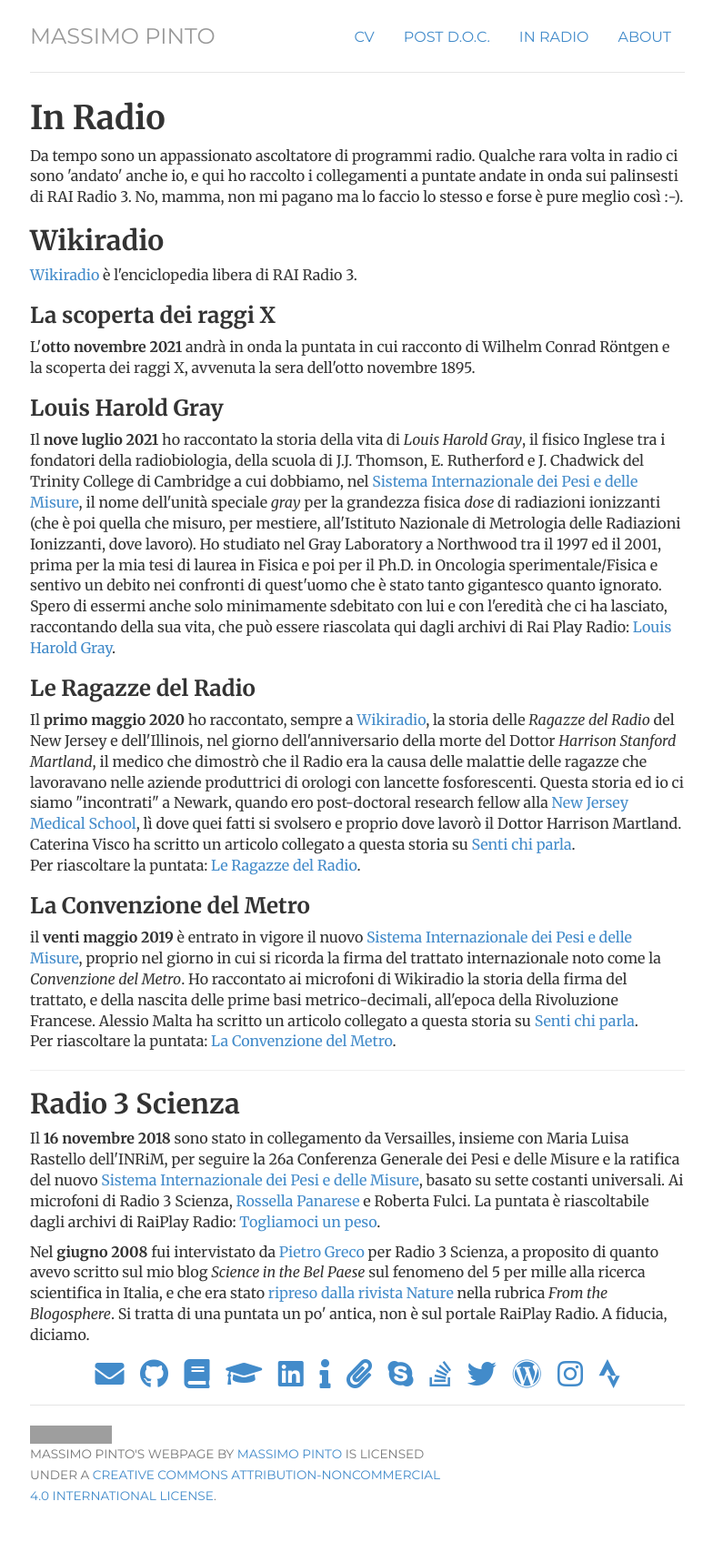
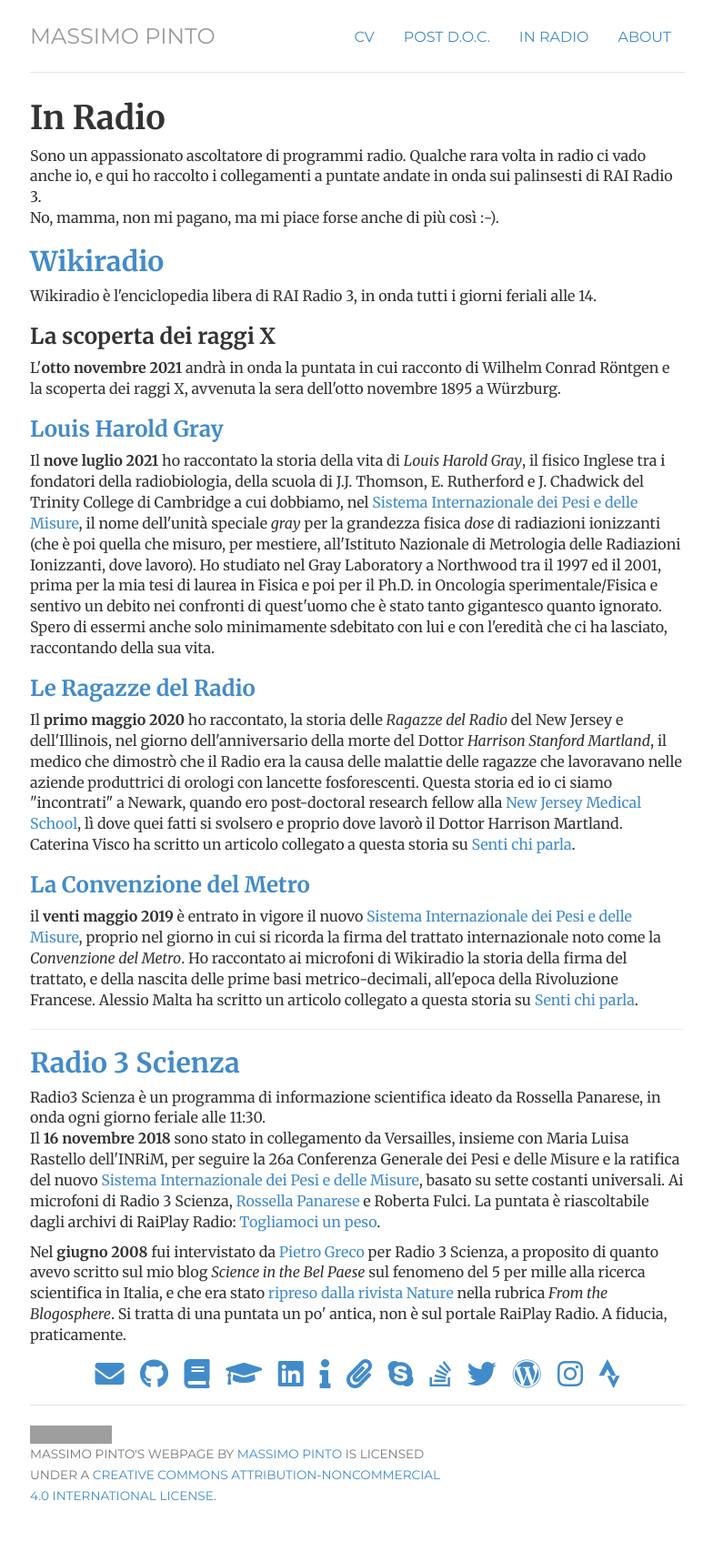
Before and after one commit to massimopinto/massimopinto.github.io, a Jekyll site: the page built from inRadio/index.html, in a window 1280 px wide. Shown: the whole page at 91% size, without its empty margins (247-1031 px from the left). Built offline with Jekyll 4.4.1, drawn with Linux system fonts in a browser that asks for light colours; grey boxes are pictures that could not be loaded.

Commit message:
aggiornati link a programmi radio e puntate, pagina In Radio

```diff
--- a/inRadio/index.html
+++ b/inRadio/index.html
@@ -1,22 +1,30 @@
 ---
 layout: default
 title: in Radio
+description: My contributions to the Italian national public radio.
 ---
 <div class="blurb">
   <h1>In Radio</h1>
 
-  <p>
-Da tempo sono un appassionato ascoltatore di programmi radio. Qualche rara volta in radio
-ci sono 'andato' anche io, e qui ho raccolto i collegamenti a puntate andate in
-onda sui palinsesti di RAI Radio 3. No, mamma, non mi pagano ma lo faccio lo
-stesso e forse è pure meglio così :-).
+<p>
+Sono un appassionato ascoltatore di programmi radio. Qualche rara volta in radio
+ci vado anche io, e qui ho raccolto i collegamenti a puntate andate in
+onda sui palinsesti di RAI Radio 3. <br> No, mamma, non mi pagano, ma mi piace forse anche di più così :-).
 </p>
-<h2> Wikiradio </h2>
-<a href="https://www.raiplayradio.it/programmi/wikiradio/archivio/puntate/">Wikiradio</a> è l'enciclopedia libera
-di RAI Radio 3.
+
+<!--
+<div class="row marketing">
+	<div class="col-sm-4">
+	<img  class="img-circle avatar" alt="Massimo Pinto" src="../img/Massimo2017.jpeg">
+</div>
+-->
+<a href="https://www.raiplayradio.it/programmi/wikiradio/archivio/puntate/"><h2> Wikiradio </h2></a>
+Wikiradio è l'enciclopedia libera di RAI Radio 3, in onda tutti i giorni feriali alle 14.
 <h3>La scoperta dei raggi X</h3>
-L'<b>otto novembre 2021</b> andrà in onda la puntata in cui racconto di Wilhelm Conrad Röntgen e la scoperta dei raggi X, avvenuta la sera dell'otto novembre 1895.
-<h3>Louis Harold Gray</h3>
+L'<b>otto novembre 2021</b> andrà in onda la puntata in cui racconto di Wilhelm Conrad Röntgen e la scoperta dei raggi X, avvenuta la sera dell'otto novembre 1895 a Würzburg.
+
+<a
+href="https://www.raiplayradio.it/audio/2021/06/WIKIRADIO---Louis-Harold-Gray-ddc201aa-0184-474f-b9fa-1a33fdd4f44a.html"><h3>Louis Harold Gray</h3></a>
 Il <b>nove luglio 2021</b> ho raccontato la storia della vita di <em>Louis Harold Gray</em>, il fisico
 Inglese tra i fondatori della radiobiologia, della scuola di J.J. Thomson, E.
 Rutherford e J. Chadwick del Trinity College di Cambridge a cui dobbiamo, nel <a
@@ -28,14 +36,10 @@
 Northwood tra il 1997 ed il 2001, prima per la mia tesi di laurea in Fisica e
 poi per il Ph.D. in Oncologia sperimentale/Fisica e sentivo un debito nei
 confronti di quest'uomo che è stato tanto gigantesco quanto ignorato. Spero di essermi anche solo minimamente
-sdebitato con lui e con l'eredità che ci ha lasciato, raccontando della sua vita,
-che può essere riascolata qui dagli archivi di Rai Play Radio: <a
-href="https://www.raiplayradio.it/audio/2021/06/WIKIRADIO---Louis-Harold-Gray-ddc201aa-0184-474f-b9fa-1a33fdd4f44a.html">Louis
-Harold Gray</a>.
+sdebitato con lui e con l'eredità che ci ha lasciato, raccontando della sua vita.
 
-<h3>Le Ragazze del Radio</h3>
-  Il <b>primo maggio 2020</b> ho raccontato, sempre a <a
-  href="https://www.raiplayradio.it/programmi/wikiradio/archivio/puntate/">Wikiradio</a>,
+<a href="https://www.raiplayradio.it/audio/2020/04/WIKIRADIO---Le-ragazze-del-radio--d1be44a8-6cdd-476e-9efa-d7a0285d2946.html"><h3>Le Ragazze del Radio</h3></a>
+  Il <b>primo maggio 2020</b> ho raccontato,
   la storia delle <em>Ragazze del Radio</em> del New Jersey e dell'Illinois,
   nel giorno dell'anniversario della morte del Dottor <em>Harrison Stanford
   Martland</em>, il medico che dimostrò che il Radio era la causa delle malattie
@@ -46,15 +50,17 @@
   Dottor Harrison Martland. Caterina Visco ha scritto un articolo collegato a
   questa storia su <a
   href="https://sentichiparla.it/salute/sicurezza-sul-lavoro-la-lezione-delle-ragazze-del-radio/">Senti
-  chi parla</a>. <br>
-  Per riascoltare la puntata: <a href="https://www.raiplayradio.it/audio/2020/04/WIKIRADIO---Le-ragazze-del-radio--d1be44a8-6cdd-476e-9efa-d7a0285d2946.html">Le Ragazze del Radio</a>.
-<h3>La Convenzione del Metro</h3>
-il <b>venti maggio 2019</b> è entrato in vigore il nuovo <a href="https://www.bipm.org/en/measurement-units/"> Sistema Internazionale dei Pesi e delle Misure</a>, proprio nel giorno in cui si ricorda la firma del trattato internazionale noto come la <em>Convenzione del Metro</em>. Ho raccontato ai microfoni di Wikiradio la storia della firma del trattato, e della nascita delle prime basi metrico-decimali, all'epoca della Rivoluzione Francese. Alessio Malta ha scritto un articolo collegato a questa storia su <a href="https://sentichiparla.it/cultura/convenzione-metro-massimo-pinto/">Senti chi parla</a>.<br>
-Per riascoltare la puntata: <a href="https://www.raiplayradio.it/audio/2019/05/WIKIRADIO---La-Convenzione-del-Metro--ba563aef-e71c-4e3f-a48c-cd7cb287901a.html">La Convenzione del Metro</a>.
+  chi parla</a>.
+
+  <a href="https://www.raiplayradio.it/audio/2019/05/WIKIRADIO---La-Convenzione-del-Metro--ba563aef-e71c-4e3f-a48c-cd7cb287901a.html"><h3>La Convenzione del Metro</h3></a>
+il <b>venti maggio 2019</b> è entrato in vigore il nuovo <a href="https://www.bipm.org/en/measurement-units/"> Sistema Internazionale dei Pesi e delle Misure</a>, proprio nel giorno in cui si ricorda la firma del trattato internazionale noto come la <em>Convenzione del Metro</em>. Ho raccontato ai microfoni di Wikiradio la storia della firma del trattato, e della nascita delle prime basi metrico-decimali, all'epoca della Rivoluzione Francese. Alessio Malta ha scritto un articolo collegato a questa storia su <a href="https://sentichiparla.it/cultura/convenzione-metro-massimo-pinto/">Senti chi parla</a>.
  <hr>
 
-<h2> Radio 3 Scienza</h2>
-<p>Il <b>16 novembre 2018</b> sono stato in collegamento da Versailles, insieme con
+
+<a href="https://www.raiplayradio.it/programmi/radio3scienza/"><h2> Radio 3 Scienza</h2></a>
+ Radio3 Scienza è un programma di informazione scientifica ideato da Rossella Panarese, in onda ogni giorno feriale alle 11:30. <br>
+
+ <p>Il <b>16 novembre 2018</b> sono stato in collegamento da Versailles, insieme con
 Maria Luisa Rastello dell'INRiM, per seguire la 26a Conferenza Generale dei Pesi
 e delle Misure e la ratifica del nuovo <a
 href="https://www.bipm.org/en/publications/si-brochure/">Sistema Internazionale
@@ -63,6 +69,6 @@
 riascoltabile dagli archivi di RaiPlay Radio: <a
 href="https://www.raiplayradio.it/audio/2018/11/RADIO3-SCIENZA-Togliamoci-un-peso-53ba2cf0-7aa4-4890-827f-4ce48b2d7053.html">Togliamoci
 un peso</a>.</p>
-<p>Nel <b>giugno 2008</b> fui intervistato da <a href="https://it.wikipedia.org/wiki/Pietro_Greco">Pietro Greco</a> per Radio 3 Scienza, a proposito di quanto avevo scritto sul mio blog <em>Science in the Bel Paese</em> sul fenomeno del 5 per mille alla ricerca scientifica in Italia, e che era stato <a href="https://www.nature.com/articles/7194xic">ripreso dalla rivista Nature</a> nella rubrica <em>From the Blogosphere</em>. Si tratta di una puntata un po' antica, non è sul portale RaiPlay Radio. A fiducia, diciamo.</p>
+<p>Nel <b>giugno 2008</b> fui intervistato da <a href="https://it.wikipedia.org/wiki/Pietro_Greco">Pietro Greco</a> per Radio 3 Scienza, a proposito di quanto avevo scritto sul mio blog <em>Science in the Bel Paese</em> sul fenomeno del 5 per mille alla ricerca scientifica in Italia, e che era stato <a href="https://www.nature.com/articles/7194xic">ripreso dalla rivista Nature</a> nella rubrica <em>From the Blogosphere</em>. Si tratta di una puntata un po' antica, non è sul portale RaiPlay Radio. A fiducia, praticamente.</p>
 
 </div><!-- /.blurb -->
--- a/index.html
+++ b/index.html
@@ -5,7 +5,6 @@
 notes: passive
 contact: passive
 description: Massimo Pinto is a Research Scientist, bicyle commuter, passionate about photography and Jazz. Lives in Rome, Italy.
-
 ---
 
 <!-- Custom Fonts -->
@@ -15,7 +14,7 @@
 <div class="row marketing">
 	<div class="col-sm-4">
 	<img  class="img-circle avatar" alt="Massimo Pinto" src="img/Massimo2017.jpeg">
-	</div>
+</div>
 	<div itemscope itemtype="http://data-vocabulary.org/Person" class="col-sm-8">
 	<p class="lead">Hi, my name is <span itemprop="name">Massimo Pinto</span> and I am a research scientist working in the field of radiation dosimetry</p>
 	<p>I am an experimental <span itemprop="title">physicist</span> living in <span itemprop="address" itemscope
```
